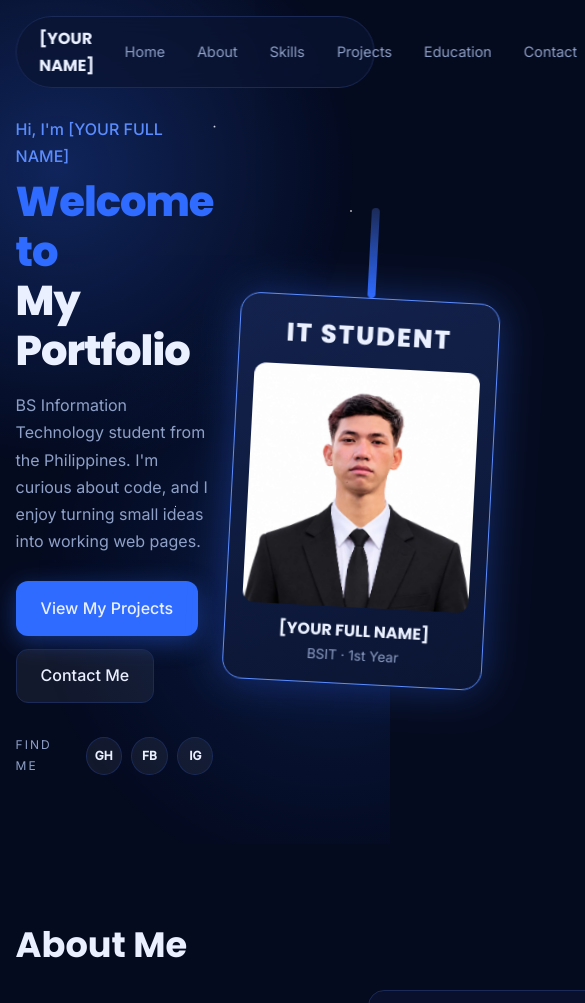
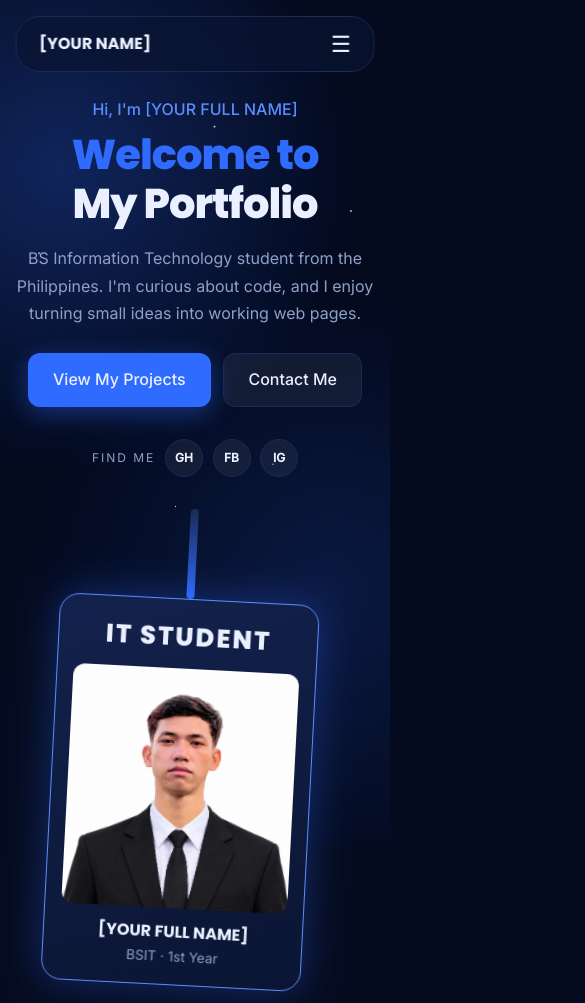
Before and after one commit to gie-dev/gellecanao-project-1, a plain HTML site: page index.html in a window 390 px wide. Shown: the top 1003 px of the page, 585 px wide, since content can reach past the window. Drawn offline with Linux system fonts and the light colour scheme.

Commit message:
Make layout responsive with mobile menu

```diff
--- a/styles/style.css
+++ b/styles/style.css
@@ -188,3 +188,25 @@ h2 { font-size: 2.2rem; margin-bottom: 1.5rem; }
 .footer-nav a:hover { color: var(--text); }
 .footer .find-me { margin-top: 0; }
 .footer-bottom { display: flex; justify-content: space-between; align-items: center; padding: 1rem 0 2rem; color: var(--muted); font-size: .85rem; border-top: 1px solid var(--border); }
+
+/* ---------- 12. RESPONSIVE ---------- */
+@media (max-width: 860px) {
+  .hero, .about-grid, .contact-grid, .footer-grid { grid-template-columns: 1fr; }
+  .hero { padding-top: 6rem; text-align: center; }
+  .lead { margin-inline: auto; }
+  .buttons, .find-me { justify-content: center; }
+  .about-photo { max-width: 320px; margin: 0 auto; }
+}
+@media (max-width: 680px) {
+  /* Mobile menu: the checkbox shows/hides the links */
+  .navbar { border-radius: 24px; flex-wrap: wrap; }
+  .hamburger { display: block; }
+  .nav-links { display: none; width: 100%; flex-direction: column; padding-bottom: .5rem; }
+  .menu-toggle:checked ~ .navbar .nav-links { display: flex; }
+  .footer-bottom { flex-direction: column; gap: 1rem; }
+}
+
+/* Respect people who turn animations off */
+@media (prefers-reduced-motion: reduce) {
+  * { animation: none !important; transition: none !important; scroll-behavior: auto !important; }
+}
```
